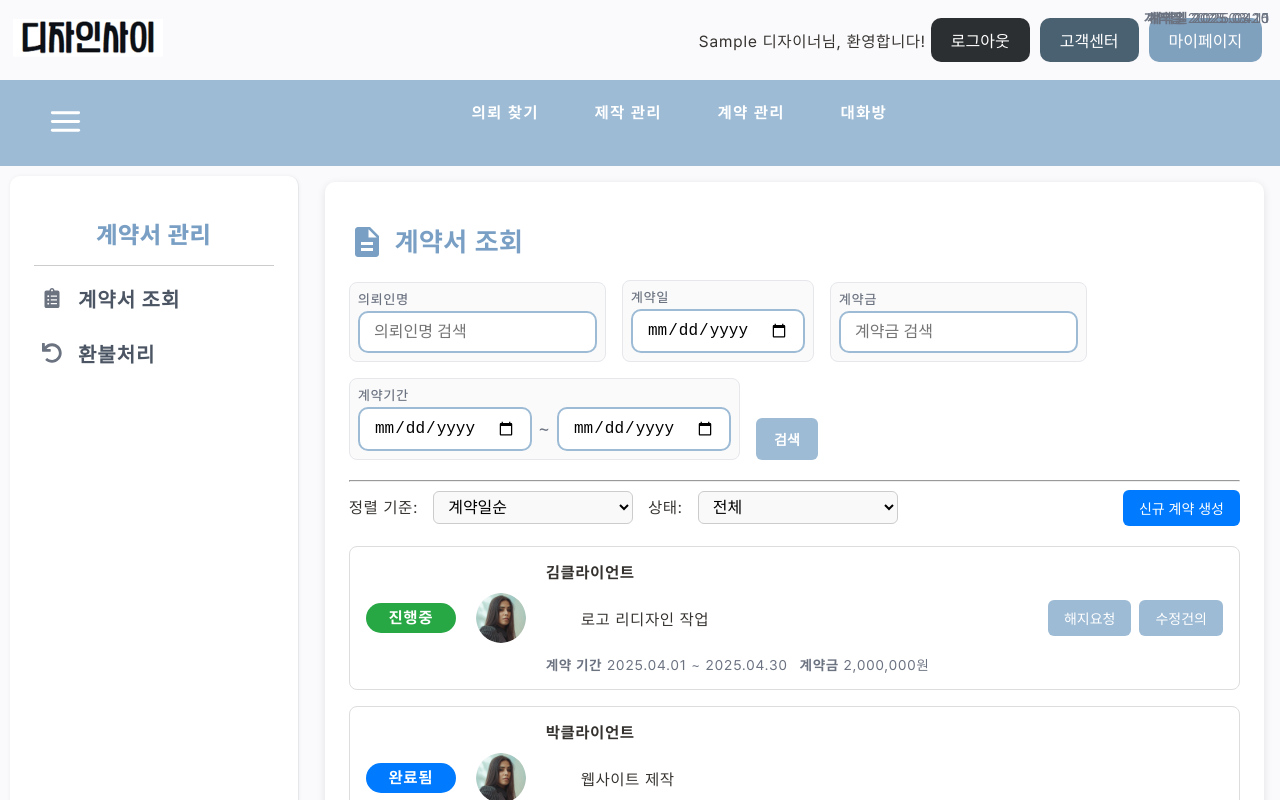
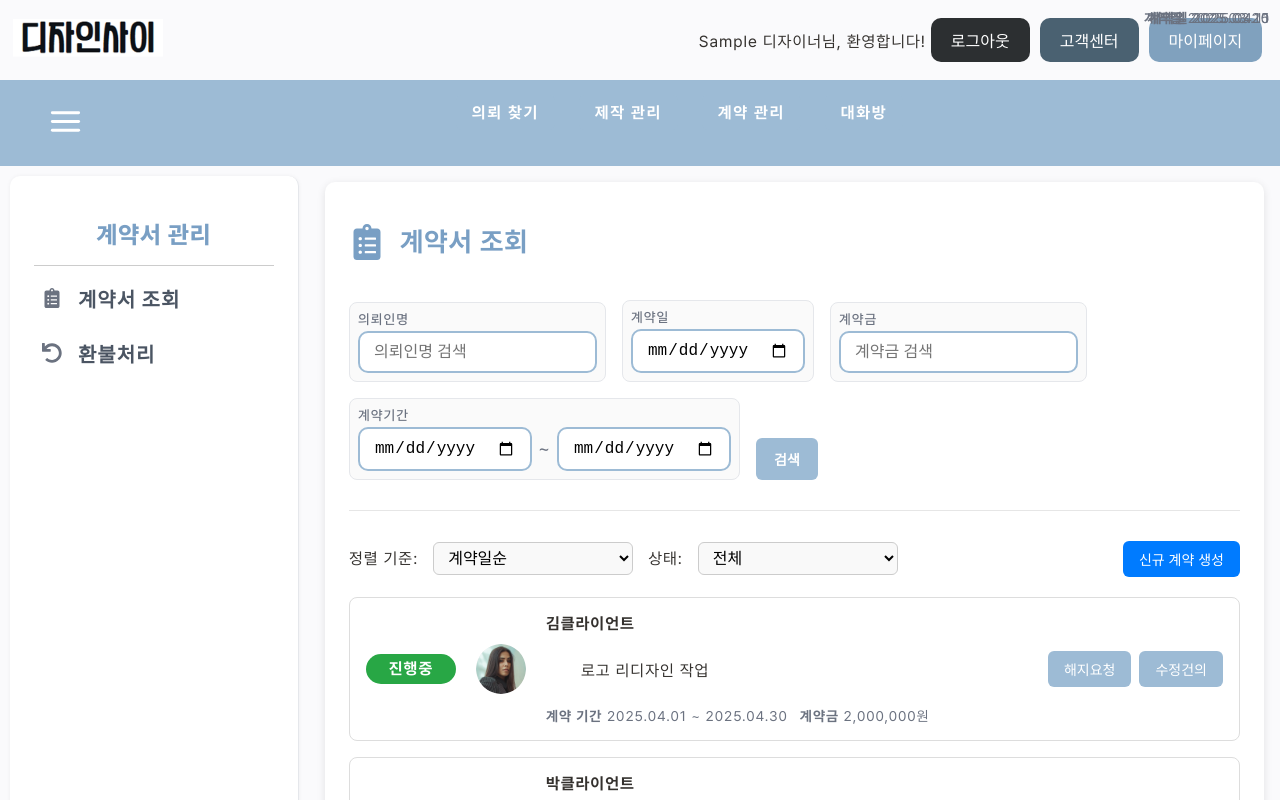
Before and after one commit to kimwax112/letsgit, a React (Create React App) app in the folder 프론트엔드/: page /designer/DesignerContractManage in a window 1280 px wide. Shown: the top 800 px of the page. Built offline with nearby package versions, Linux system fonts and the light colour scheme; a web font is replaced by a local one; what @draft-js-plugins/static-toolbar would draw is missing.

Commit message:
디자이너-계약관리-계약서조회 제목 아이콘 수정

```diff
--- a/프론트엔드/src/RouterComponent.js
+++ b/프론트엔드/src/RouterComponent.js
@@ -16,7 +16,6 @@ import MyDesignsRequestsPage from "./pages/MyPage/MyDesignsRequests/MyDesignsReq
 import ContractPage from "./pages/contract/ContractPage";
 import StarredPage from "./pages/contract/StarredPage";
 import SignSucess from './pages/Login/SignSucess';
-import Contract from './pages/contract/Contract';
 import DesignerContractManagePage from "./pages/DesignerContract/DesignerContractManagePage";
 import DesignerContractCreatePage from "./pages/DesignerContractCreate/DesignerContractCreatePage";
 import ContractDetailPage from "./pages/contract/ContractDetailPage";
--- a/프론트엔드/src/pages/DesignerContract/DesignerContractManagePage.css
+++ b/프론트엔드/src/pages/DesignerContract/DesignerContractManagePage.css
@@ -1,4 +1,3 @@
-/* DesignerContractManagePage.css */
 .page-wrapper {
   display: flex;
   height: 100vh;
@@ -19,7 +18,13 @@
 }
 
 .page-header {
-    font-size: 24px;
-    margin-bottom: 20px;
+  font-size: 27px;
+  margin-bottom: 40px; /* 제목과 아래 요소 간격 추가 */
   color: #799fc4;
 }
+
+hr {
+  border: 0;
+  border-top: 1px solid #E6E6E6; /* 선 색상 */
+  margin: 30px 0; /* 구분선 위 아래 간격 추가 */
+}
--- a/프론트엔드/src/pages/DesignerContract/DesignerContractManagePage.jsx
+++ b/프론트엔드/src/pages/DesignerContract/DesignerContractManagePage.jsx
@@ -1,5 +1,5 @@
 import React from "react";
-import { MdDescription } from "react-icons/md";  // 아이콘 추가
+import { FaClipboardList } from "react-icons/fa";  // 아이콘 임포트
 import DesignerContractSidebar from "../../components/DesignerContract/DesignerContractSidebar/DesignerContractSidebar";
 import DesignerContractSearchAndFilter from "../../components/DesignerContract/DesignerContractSearchAndFilter/DesignerContractSearchAndFilter";
 import DesignerContractSortAndCreate from "../../components/DesignerContract/DesignerContractSortAndCreate/DesignerContractSortAndCreate";
@@ -15,16 +15,17 @@ const DesignerContractManagePage = () => {
       {/* 오른쪽 본문 */}
       <div className="main-content">
         {/* 제목 */}
-        <h1 className="page-header" style={{ fontSize: "27px", display: "flex", alignItems: "center" }}>
+        <h1 className="page-header" style={{ fontSize: "27px", display: "flex", alignItems: "center", marginBottom: "40px" }}>
           {/* 아이콘 추가 */}
-          <MdDescription style={{ marginRight: "10px", fontSize: "36px" }} />
+          <FaClipboardList style={{ marginRight: "15px", fontSize: "36px" }} />
           계약서 조회
         </h1>
 
         {/* 검색 및 필터 */}
         <DesignerContractSearchAndFilter />
 
-        <hr />
+        {/* 구분선 추가 (간격을 더 넓게) */}
+        <hr style={{ margin: "30px 0" }} />
 
         {/* 정렬 및 신규 생성 버튼 */}
         <DesignerContractSortAndCreate />
```
Lines whose indentation alone changed are shown as unchanged.
